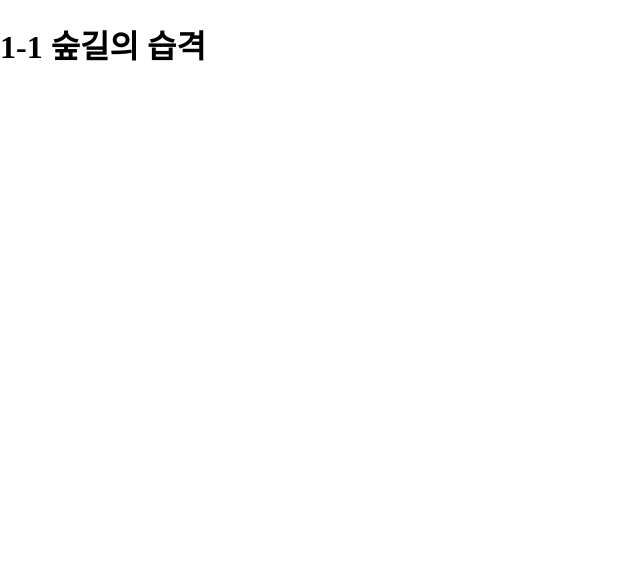
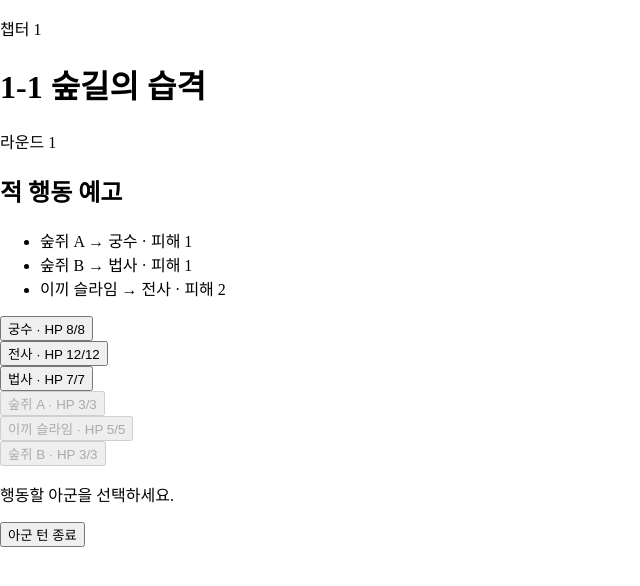
Before and after one commit to jinygod/roguelike-game, a React (Vite) app in the folder frontend/: page / in a window 1280 px wide. Shown: the top 586 px of the page, without its empty margins (0-640 px from the left). Built offline with nearby package versions, Linux system fonts and the light colour scheme.

Commit message:
feat: add playable battle interface

```diff
--- a/frontend/src/app/App.tsx
+++ b/frontend/src/app/App.tsx
@@ -1,7 +1,5 @@
+import { BattleScreen } from "../features/battle/BattleScreen";
+
 export function App() {
-  return (
-    <main>
-      <h1>1-1 숲길의 습격</h1>
-    </main>
-  );
+  return <BattleScreen />;
 }
--- /dev/null
+++ b/frontend/src/features/battle/BattleResult.tsx
@@ -0,0 +1,32 @@
+import type { BattlePhase } from "../../game/model/battle";
+
+interface BattleResultProps {
+  phase: BattlePhase;
+  onRestart: () => void;
+}
+
+export function BattleResult({
+  phase,
+  onRestart,
+}: BattleResultProps) {
+  if (phase !== "victory" && phase !== "defeat") {
+    return null;
+  }
+
+  const heading =
+    phase === "victory" ? "전투 승리" : "파티 전멸";
+
+  return (
+    <section
+      className="battle-result"
+      role="dialog"
+      aria-modal="true"
+      aria-labelledby="battle-result-heading"
+    >
+      <h2 id="battle-result-heading">{heading}</h2>
+      <button type="button" onClick={onRestart}>
+        1-1 다시 시작
+      </button>
+    </section>
+  );
+}
--- /dev/null
+++ b/frontend/src/features/battle/BattleScreen.tsx
@@ -0,0 +1,62 @@
+import { stageOne } from "../../game/data/stages";
+import { BattleResult } from "./BattleResult";
+import { Battlefield } from "./Battlefield";
+import { IntentPanel } from "./IntentPanel";
+import { SkillBar } from "./SkillBar";
+import { useBattle } from "./useBattle";
+
+export function BattleScreen() {
+  const controller = useBattle();
+  const hasLivingHeroWhoCanAct = controller.battle.heroes.some(
+    (hero) => hero.hp > 0 && !hero.actedThisRound,
+  );
+  const canAttack =
+    controller.battle.phase === "hero" &&
+    controller.selectedSkillId !== null;
+
+  return (
+    <main className="battle-screen">
+      <div className="battle-topbar">
+        <header className="stage-panel">
+          <p className="stage-chapter">챕터 1</p>
+          <h1>
+            {stageOne.id} {stageOne.name}
+          </h1>
+          <p className="stage-round">
+            라운드 {controller.battle.round}
+          </p>
+        </header>
+
+        <IntentPanel battle={controller.battle} />
+      </div>
+
+      <Battlefield
+        battle={controller.battle}
+        selectedHeroId={controller.selectedHero?.id ?? null}
+        canAttack={canAttack}
+        onSelectHero={controller.selectHero}
+        onAttack={controller.attackTarget}
+      />
+
+      {controller.battle.phase === "hero" &&
+      !hasLivingHeroWhoCanAct ? (
+        <p className="turn-hint">
+          행동 가능한 아군이 없습니다. 턴을 종료하세요.
+        </p>
+      ) : null}
+
+      <SkillBar
+        hero={controller.selectedHero}
+        phase={controller.battle.phase}
+        selectedSkillId={controller.selectedSkillId}
+        onSelectSkill={controller.selectSkill}
+        onEndTurn={controller.endHeroTurn}
+      />
+
+      <BattleResult
+        phase={controller.battle.phase}
+        onRestart={controller.restart}
+      />
+    </main>
+  );
+}
--- /dev/null
+++ b/frontend/src/features/battle/Battlefield.tsx
@@ -0,0 +1,105 @@
+import type { BattleState } from "../../game/model/battle";
+import type {
+  EnemyId,
+  HeroId,
+  Position,
+} from "../../game/model/combatant";
+import { CombatantCard } from "./CombatantCard";
+
+interface BattlefieldProps {
+  battle: BattleState;
+  selectedHeroId: HeroId | null;
+  canAttack: boolean;
+  onSelectHero: (heroId: HeroId) => void;
+  onAttack: (enemyId: EnemyId) => void;
+}
+
+function comparePositions(
+  left: { position: Position },
+  right: { position: Position },
+) {
+  const laneDifference = left.position.lane - right.position.lane;
+
+  if (laneDifference !== 0) {
+    return laneDifference;
+  }
+
+  return left.position.rank === right.position.rank
+    ? 0
+    : left.position.rank === "front"
+      ? -1
+      : 1;
+}
+
+export function Battlefield({
+  battle,
+  selectedHeroId,
+  canAttack,
+  onSelectHero,
+  onAttack,
+}: BattlefieldProps) {
+  const heroes = battle.heroes.toSorted(comparePositions);
+  const enemies = battle.enemies.toSorted(comparePositions);
+
+  return (
+    <section className="battlefield" aria-label="전장">
+      <div
+        className="battlefield-team battlefield-heroes"
+        aria-label="아군"
+      >
+        {heroes.map((hero) => {
+          const canSelect =
+            battle.phase === "hero" &&
+            hero.hp > 0 &&
+            !hero.actedThisRound;
+
+          return (
+            <div
+              key={hero.id}
+              className="battlefield-slot"
+              data-lane={hero.position.lane}
+              data-rank={hero.position.rank}
+            >
+              <CombatantCard
+                combatant={hero}
+                selected={hero.id === selectedHeroId}
+                onClick={
+                  canSelect ? () => onSelectHero(hero.id) : undefined
+                }
+                actionLabel={`${hero.name} 선택`}
+              />
+            </div>
+          );
+        })}
+      </div>
+
+      <div className="battlefield-lanes" aria-hidden="true" />
+
+      <div
+        className="battlefield-team battlefield-enemies"
+        aria-label="적군"
+      >
+        {enemies.map((enemy) => {
+          const canTarget = canAttack && enemy.hp > 0;
+
+          return (
+            <div
+              key={enemy.id}
+              className="battlefield-slot"
+              data-lane={enemy.position.lane}
+              data-rank={enemy.position.rank}
+            >
+              <CombatantCard
+                combatant={enemy}
+                onClick={
+                  canTarget ? () => onAttack(enemy.id) : undefined
+                }
+                actionLabel={`${enemy.name} 공격`}
+              />
+            </div>
+          );
+        })}
+      </div>
+    </section>
+  );
+}
--- /dev/null
+++ b/frontend/src/features/battle/CombatantCard.tsx
@@ -0,0 +1,45 @@
+import type { Combatant } from "../../game/model/combatant";
+
+interface CombatantCardProps {
+  combatant: Combatant;
+  selected?: boolean;
+  onClick?: () => void;
+  actionLabel: string;
+}
+
+export function CombatantCard({
+  combatant,
+  selected = false,
+  onClick,
+  actionLabel,
+}: CombatantCardProps) {
+  const defeated = combatant.hp <= 0;
+  const hpPercentage = (combatant.hp / combatant.maxHp) * 100;
+
+  return (
+    <button
+      type="button"
+      className="combatant-card"
+      data-selected={selected}
+      data-defeated={defeated}
+      disabled={defeated || !onClick}
+      onClick={onClick}
+      aria-label={actionLabel}
+    >
+      <span
+        className="combatant-sprite-placeholder"
+        data-kind={combatant.kind}
+        aria-hidden="true"
+      />
+      <span className="combatant-nameplate">
+        {combatant.name} · HP {combatant.hp}/{combatant.maxHp}
+      </span>
+      <span className="hp-track" aria-hidden="true">
+        <span
+          className="hp-fill"
+          style={{ width: `${hpPercentage}%` }}
+        />
+      </span>
+    </button>
+  );
+}
--- /dev/null
+++ b/frontend/src/features/battle/IntentPanel.tsx
@@ -0,0 +1,36 @@
+import type { BattleState } from "../../game/model/battle";
+
+interface IntentPanelProps {
+  battle: BattleState;
+}
+
+export function IntentPanel({ battle }: IntentPanelProps) {
+  const combatants = new Map(
+    [...battle.heroes, ...battle.enemies].map((combatant) => [
+      combatant.id,
+      combatant,
+    ]),
+  );
+
+  return (
+    <aside className="intent-panel">
+      <h2>적 행동 예고</h2>
+      <ul className="intent-list">
+        {battle.intents.flatMap((intent) => {
+          const actor = combatants.get(intent.actorId);
+          const target = combatants.get(intent.targetId);
+
+          if (!actor || actor.hp <= 0 || !target) {
+            return [];
+          }
+
+          return (
+            <li key={intent.actorId} className="intent-row">
+              {actor.name} → {target.name} · 피해 {intent.damage}
+            </li>
+          );
+        })}
+      </ul>
+    </aside>
+  );
+}
--- /dev/null
+++ b/frontend/src/features/battle/SkillBar.tsx
@@ -0,0 +1,61 @@
+import type { BattlePhase } from "../../game/model/battle";
+import type { HeroCombatant } from "../../game/model/combatant";
+
+interface SkillBarProps {
+  hero: HeroCombatant | null;
+  phase: BattlePhase;
+  selectedSkillId: string | null;
+  onSelectSkill: (skillId: string) => void;
+  onEndTurn: () => void;
+}
+
+export function SkillBar({
+  hero,
+  phase,
+  selectedSkillId,
+  onSelectSkill,
+  onEndTurn,
+}: SkillBarProps) {
+  return (
+    <footer className="skill-bar">
+      <div className="skill-list">
+        {hero ? (
+          hero.skills.map((skill) => {
+            const cooldown = hero.cooldowns[skill.id] ?? 0;
+            const disabled =
+              phase !== "hero" ||
+              hero.hp <= 0 ||
+              hero.actedThisRound ||
+              cooldown > 0;
+
+            return (
+              <button
+                key={skill.id}
+                type="button"
+                className="skill-button"
+                data-selected={selectedSkillId === skill.id}
+                disabled={disabled}
+                onClick={() => onSelectSkill(skill.id)}
+                aria-label={`${skill.name} 선택`}
+              >
+                <span>{skill.name}</span>
+                <small>피해 {skill.damage}</small>
+              </button>
+            );
+          })
+        ) : (
+          <p className="skill-prompt">행동할 아군을 선택하세요.</p>
+        )}
+      </div>
+
+      <button
+        type="button"
+        className="end-turn-button"
+        disabled={phase !== "hero"}
+        onClick={onEndTurn}
+      >
+        아군 턴 종료
+      </button>
+    </footer>
+  );
+}
```
Also changed, not shown: 1 other file (tests, documents, lock files or other folders).
